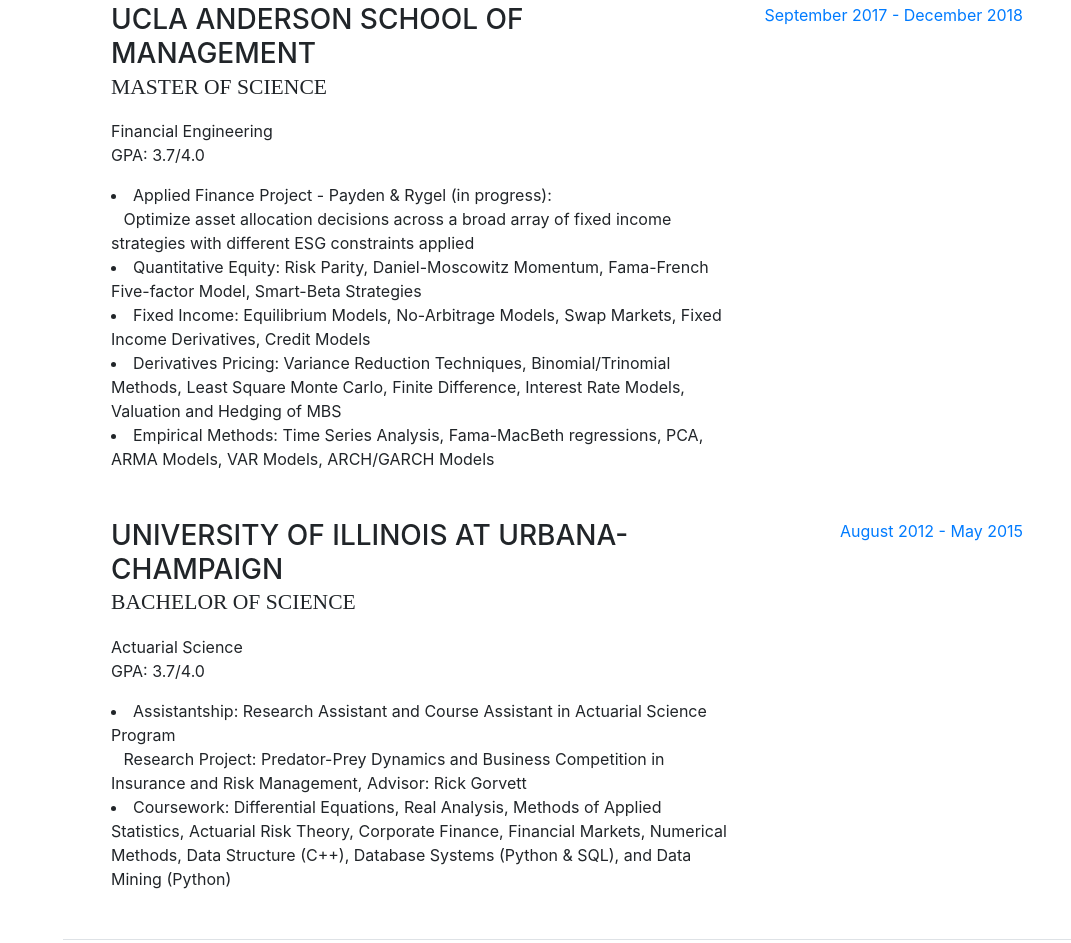
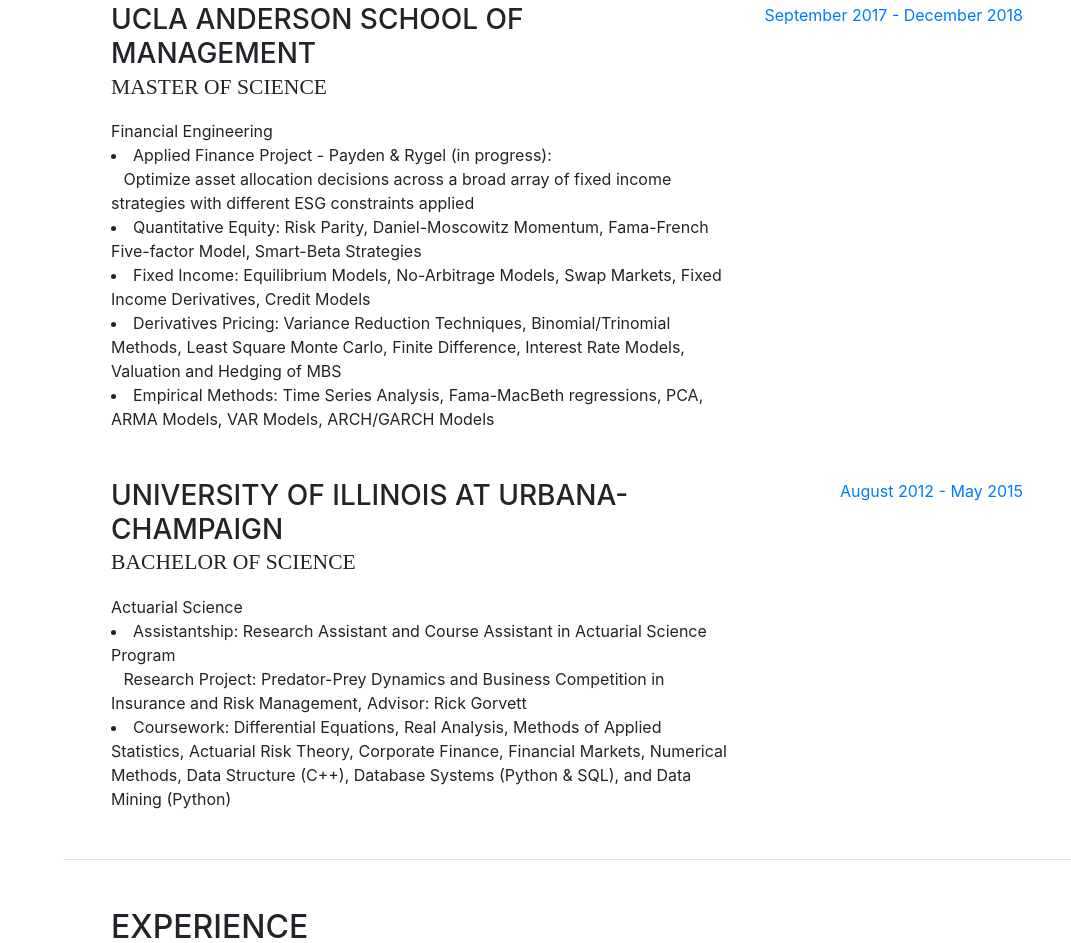
Before and after one commit to xwang0815/xwang0815.github.io, a website with bundled scripts: page index.html in a window 1280 px wide. Shown: the part 931-1874 px from the top of the page, without its empty margins (209-1280 px from the left). Built offline with nearby package versions, Linux system fonts and the light colour scheme; a web font is replaced by a local one.

Commit message:
added a file

```diff
--- a/index.html
+++ b/index.html
@@ -129,7 +129,7 @@
               <h3 class="mb-0">UCLA Anderson School of Management</h3>
               <div class="subheading mb-3">Master of Science</div>
               <div>Financial Engineering</div>
-              <p>GPA: 3.7/4.0</p>
+              <!--<p>GPA: 3.7/4.0</p>-->
               <li>Applied Finance Project - Payden & Rygel (in progress): <br>
               &ensp; Optimize asset allocation decisions across a broad array of fixed income strategies with different ESG constraints applied</li>
               <li>Quantitative Equity: Risk Parity, Daniel-Moscowitz Momentum, Fama-French Five-factor Model, Smart-Beta Strategies</li>
@@ -147,7 +147,7 @@
               <h3 class="mb-0">University of Illinois at Urbana-Champaign</h3>
               <div class="subheading mb-3">Bachelor of Science</div>
               <div>Actuarial Science</div>
-              <p>GPA: 3.7/4.0</p>
+              <!--<p>GPA: 3.7/4.0</p>-->
               <li>Assistantship: Research Assistant and Course Assistant in Actuarial Science Program<br>
               &ensp; Research Project: Predator-Prey Dynamics and Business Competition in Insurance and Risk Management, Advisor: Rick Gorvett</li>
               <li>Coursework: Differential Equations, Real Analysis, Methods of Applied Statistics, Actuarial Risk Theory, Corporate Finance, Financial Markets, Numerical Methods, Data Structure (C++), Database Systems (Python & SQL), and Data Mining (Python)</li>
```
